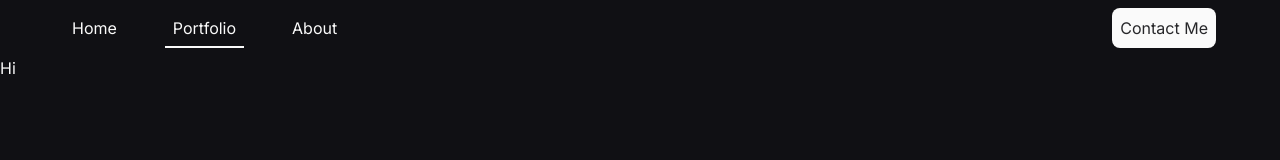
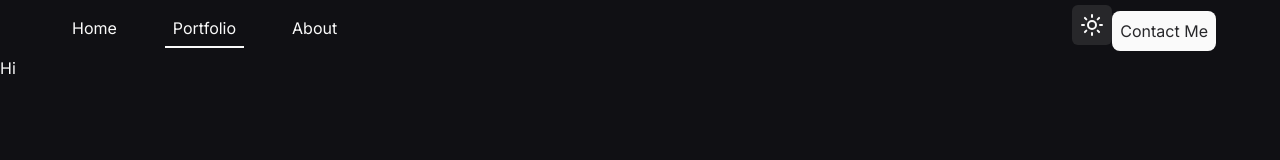
Before and after one commit to danny-zou18/portfolio-site, a Next.js app in the folder project/: page /portfolio in a window 1280 px wide. Shown: the top 160 px of the page. Built offline with nearby package versions, Linux system fonts and the light colour scheme.

Commit message:
implemented light and dark mode toggle to navbar

```diff
--- a/project/package.json
+++ b/project/package.json
@@ -10,6 +10,7 @@
   },
   "dependencies": {
     "@radix-ui/react-label": "^2.0.2",
+    "@radix-ui/react-slot": "^1.0.2",
     "class-variance-authority": "^0.7.0",
     "clsx": "^2.1.1",
     "framer-motion": "^11.2.6",
--- a/project/src/app/layout.tsx
+++ b/project/src/app/layout.tsx
@@ -2,10 +2,10 @@
 import { Inter } from "next/font/google";
 import "./globals.css";
 
-import { ThemeProvider } from "./components/theme-provider";
+import { ThemeProvider } from "../components/theme-provider";
 
-import Navbar from "./components/Navbar";
-import ContactModal from "./components/ContactModal";
+import Navbar from "../components/Navbar";
+import ContactModal from "../components/ContactModal";
 
 const inter = Inter({ subsets: ["latin"] });
 
--- a/project/src/app/components/Navbar.tsx
+++ b/project/src/components/Navbar.tsx
@@ -4,8 +4,10 @@
 import Link from "next/link";
 import { motion } from "framer-motion";
 import { usePathname } from "next/navigation";
+
 import useContactModal from "@/hooks/useContactModal";
 import ContactModal from "./ContactModal";
+import ToggleDarkLightMode from "./ToggleDarkLightMode";
 
 interface NavBtnProp {
   href: string;
@@ -53,6 +55,7 @@
         <NavBtn href="/about" whereto="About" />
       </div>
       <div className="">
+        <ToggleDarkLightMode />
         <button
           className="p-2 rounded-lg bg-primary text-secondary "
           onClick={openContact}
--- /dev/null
+++ b/project/src/components/ToggleDarkLightMode.tsx
@@ -0,0 +1,41 @@
+"use client";
+
+import React, { useState, useEffect } from "react";
+
+import { useTheme } from "next-themes";
+
+import { Sun, Moon } from "lucide-react";
+import { Button } from "./ui/button";
+import { set } from "react-hook-form";
+
+const ToggleDarkLightMode: React.FC = () => {
+  const { theme, setTheme } = useTheme();
+  const [mounted, setMounted] = useState(false);
+
+  useEffect(() => {
+    setMounted(true);
+  });
+
+  if (!mounted)
+    return <Button variant="secondary" size="icon" disabled={true}></Button>;
+
+  const dark = theme === "dark";
+
+  return (
+    <Button
+      variant="secondary"
+      size="icon"
+      onClick={() => {
+        setTheme(`${dark ? "light" : "dark"}`);
+      }}
+    >
+      {dark ? (
+        <Sun className="hover:cursor-pointer hover:text-primary" />
+      ) : (
+        <Moon className="hover:cursor-pointer hover:text-primary" />
+      )}
+    </Button>
+  );
+};
+
+export default ToggleDarkLightMode;
--- /dev/null
+++ b/project/src/components/ui/button.tsx
@@ -0,0 +1,56 @@
+import * as React from "react"
+import { Slot } from "@radix-ui/react-slot"
+import { cva, type VariantProps } from "class-variance-authority"
+
+import { cn } from "@/lib/utils"
+
+const buttonVariants = cva(
+  "inline-flex items-center justify-center whitespace-nowrap rounded-md text-sm font-medium ring-offset-background transition-colors focus-visible:outline-none focus-visible:ring-2 focus-visible:ring-ring focus-visible:ring-offset-2 disabled:pointer-events-none disabled:opacity-50",
+  {
+    variants: {
+      variant: {
+        default: "bg-primary text-primary-foreground hover:bg-primary/90",
+        destructive:
+          "bg-destructive text-destructive-foreground hover:bg-destructive/90",
+        outline:
+          "border border-input bg-background hover:bg-accent hover:text-accent-foreground",
+        secondary:
+          "bg-secondary text-secondary-foreground hover:bg-secondary/80",
+        ghost: "hover:bg-accent hover:text-accent-foreground",
+        link: "text-primary underline-offset-4 hover:underline",
+      },
+      size: {
+        default: "h-10 px-4 py-2",
+        sm: "h-9 rounded-md px-3",
+        lg: "h-11 rounded-md px-8",
+        icon: "h-10 w-10",
+      },
+    },
+    defaultVariants: {
+      variant: "default",
+      size: "default",
+    },
+  }
+)
+
+export interface ButtonProps
+  extends React.ButtonHTMLAttributes<HTMLButtonElement>,
+    VariantProps<typeof buttonVariants> {
+  asChild?: boolean
+}
+
+const Button = React.forwardRef<HTMLButtonElement, ButtonProps>(
+  ({ className, variant, size, asChild = false, ...props }, ref) => {
+    const Comp = asChild ? Slot : "button"
+    return (
+      <Comp
+        className={cn(buttonVariants({ variant, size, className }))}
+        ref={ref}
+        {...props}
+      />
+    )
+  }
+)
+Button.displayName = "Button"
+
+export { Button, buttonVariants }
```
Also changed, not shown: project/src/components/ContactModal.tsx (renamed from project/src/app/components/ContactModal.tsx), project/src/components/theme-provider.tsx (renamed from project/src/app/components/theme-provider.tsx), 1 other file (tests, documents, lock files or other folders).
